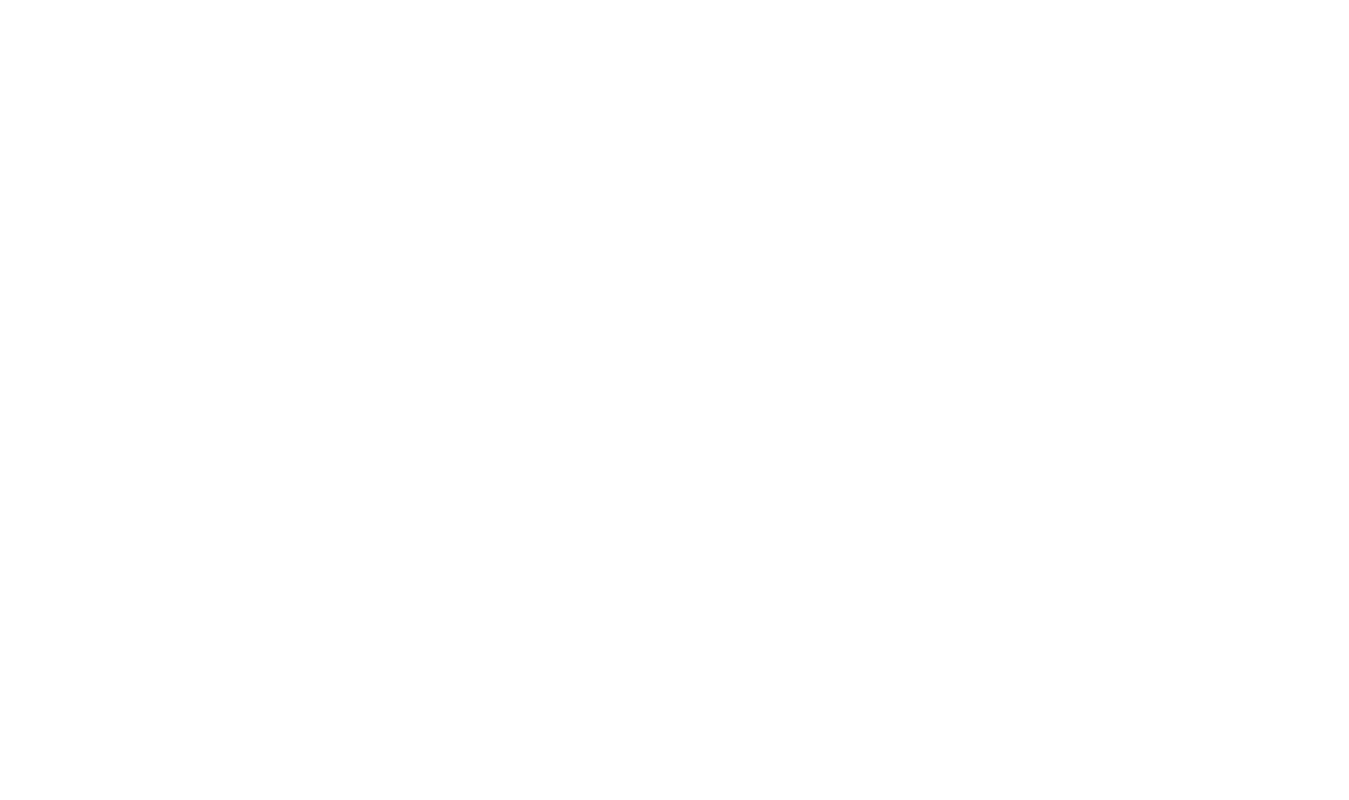
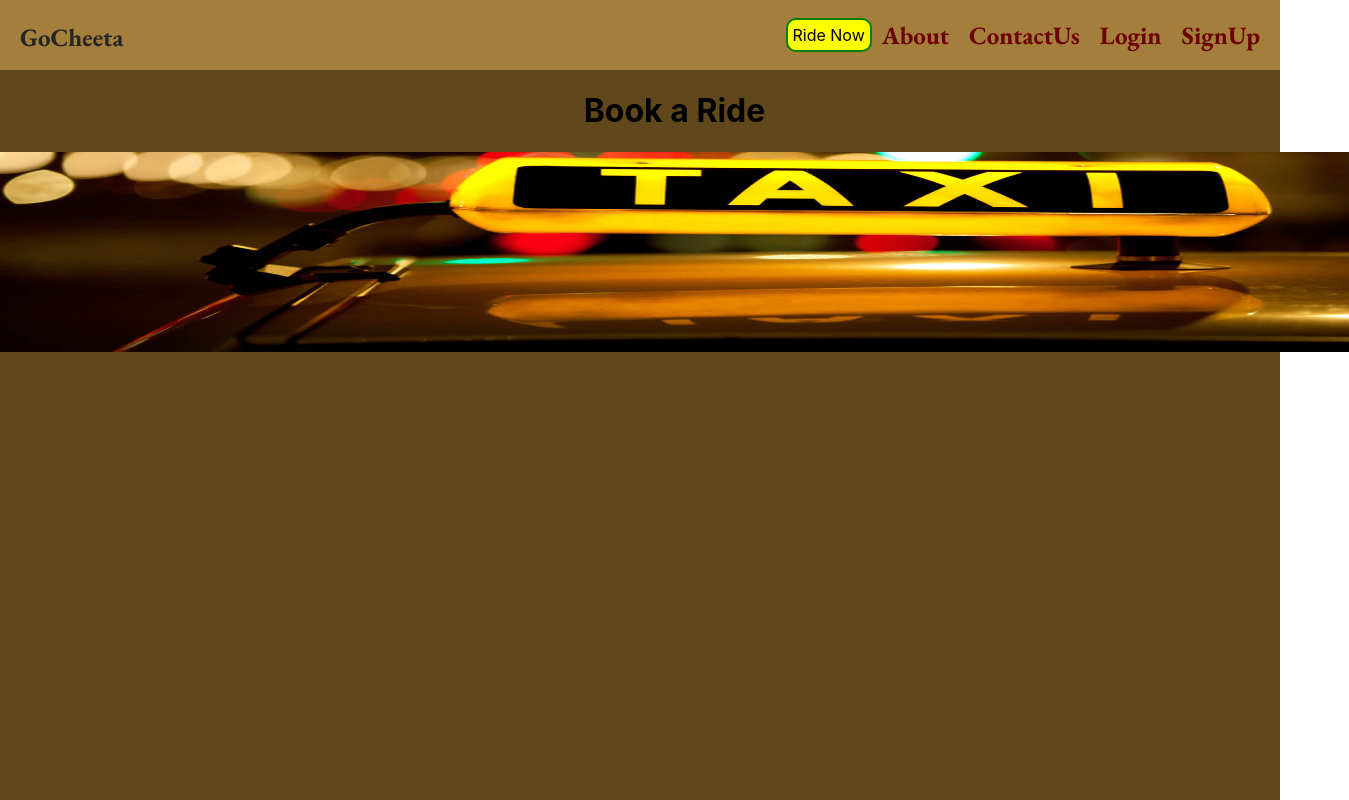
Before and after one commit to shavinduhimath200/gocheeta, a React (Create React App) app: page /RideNow in a window 1280 px wide. Before the commit this address had no page. Shown: the top 800 px of the page, 1349 px wide, since content can reach past the window. Built offline with nearby package versions, Linux system fonts and the light colour scheme; a web font is replaced by a local one.

Commit message:
Ride Now Body

```diff
--- a/src/App.js
+++ b/src/App.js
@@ -3,6 +3,7 @@ import About from './Components/About Components/About'
 import Home from './Home'
 import { BrowserRouter as Router, Route, Routes } from "react-router-dom";
 import ContactUs from './Components/ContactUs Components/ContactUs';
+import RideNow from './Components/Ride Now Components/RideNow';
 
 
 
@@ -17,6 +18,7 @@ function App() {
         <Route path='/' exact element={<Home/>} />
         <Route path='/About' exact element={<About/>} />
         <Route path='/ContactUs' exact element={<ContactUs/>} />
+        <Route path='/RideNow' exact element={<RideNow/>} />
       </Routes>
     </Router>
     )
--- a/src/Components/ContactUs Components/ContactUs.js
+++ b/src/Components/ContactUs Components/ContactUs.js
@@ -1,12 +1,14 @@
 import React from 'react'
 import Navbar from '../HomeComponents/Navbar'
 import ContactUsBody from './ContactUsBody'
+import Footer from '../HomeComponents/Footer'
 
 function ContactUs() {
   return (
     <div>
         <Navbar/>
         <ContactUsBody/>
+        <Footer/>
     </div>
   )
 }
--- a/src/Components/HomeComponents/Footer.css
+++ b/src/Components/HomeComponents/Footer.css
@@ -1,6 +1,6 @@
 @import url('https://fonts.googleapis.com/css2?family=EB+Garamond:wght@700&display=swap');
 .Footercontainer {
-    background: rgb(145, 145, 1);
+    background: rgb(164, 126, 59);
     height: 9rem;
     flex-direction: row;
 }
--- a/src/Components/HomeComponents/HomeBody.css
+++ b/src/Components/HomeComponents/HomeBody.css
@@ -7,7 +7,7 @@
     height: 38rem;
     align-items: center;
     flex-direction: row;
-    background-color: rgb(128, 116, 111);
+    background-color: rgb(97, 72, 28);
 
 }
 .HomeBody_container h1 {
--- a/src/Components/HomeComponents/HomeBody2.css
+++ b/src/Components/HomeComponents/HomeBody2.css
@@ -6,7 +6,7 @@
     height: 50rem;
     align-items: center;
     flex-direction: row;
-    background-color: rgb(128, 116, 111);
+    background-color:rgb(97, 72, 28);
 
 }
 .HomeBody2_Section2 h1 {
@@ -21,7 +21,7 @@
 .HomeBody2_container h2{
     margin-top: -5%;
     font-family: Roboto Slab;
-    font-size: 40px;
+    font-size: 30px;
     text-align: center;
     color: rgb(36, 23, 0);
 
--- a/src/Components/HomeComponents/Navbar.css
+++ b/src/Components/HomeComponents/Navbar.css
@@ -3,7 +3,7 @@
     display: flex;
     flex-direction: row;
     justify-content: space-between;
-    background: rgb(255, 159, 41);
+    background: rgb(164, 126, 59);
     height: 70px;
 }
 .containerpart2{
@@ -28,3 +28,16 @@
     margin-right: 20px;
 
 }
+.RideNowButton{
+    color: black;
+    background-color: yellow;
+    cursor: pointer;
+    border: 2px solid green;
+    border-radius: 10px;
+    padding: 5px;
+    margin-right: 10px;
+}
+.RideNowButton:hover{
+    background-color: rgb(214, 147, 2);
+
+}
--- a/src/Components/HomeComponents/Navbar.js
+++ b/src/Components/HomeComponents/Navbar.js
@@ -7,10 +7,14 @@ function Navbar() {
   const LoadAbout = () => {
   navigate('/About')
   }
-   {
-  const navigate = useNavigate();
+
+
   const LoadContactUs = () => {
   navigate('/ContactUs')
+  }
+
+  const LoadRideNow = () => {
+  navigate('/RideNow')
   }
 
 
@@ -20,6 +24,7 @@ function Navbar() {
     <h2>GoCheeta</h2>
     </div>
       <div className='containerpart2'>
+        <div className='RideNowButton' onClick={LoadRideNow}>Ride Now</div>
         <h3 onClick={LoadAbout}>About</h3>
         <h3 onClick={LoadContactUs}>ContactUs</h3>
         <h3>Login</h3>
@@ -29,7 +34,7 @@ function Navbar() {
 
   )
 
-}
-}
+  }
+
 
 export default Navbar;
--- /dev/null
+++ b/src/Components/Ride Now Components/RideNow.js
@@ -0,0 +1,16 @@
+import React from 'react'
+import Navbar from '../HomeComponents/Navbar'
+import RideNowBody from './RideNowBody'
+
+
+
+function RideNow() {
+  return (
+    <div>
+    <Navbar/>
+    <RideNowBody/>
+    </div>
+  )
+}
+
+export default RideNow
--- /dev/null
+++ b/src/Components/Ride Now Components/RideNowBody.css
@@ -0,0 +1,18 @@
+.RideNowBody_container {
+    background-color: rgb(97, 72, 28);
+    display: flex;
+    height: 100vh;
+
+
+}
+.RideNowBody_container h1{
+    color: rgb(0, 0, 0);
+    text-align: center;
+
+
+}
+.RideNowBody_section1 {
+    display: flex;
+    flex-direction: column;
+
+}
--- /dev/null
+++ b/src/Components/Ride Now Components/RideNowBody.js
@@ -0,0 +1,16 @@
+import React from 'react'
+import "./RideNowBody.css"
+import TaxiIMG from "../../Assets/taxi_img5.jpg"
+
+function RideNowBody() {
+  return (
+    <div className='RideNowBody_container'>
+      <div className='RideNowBody_section1'>
+      <h1>Book a Ride</h1>
+      <img src={TaxiIMG} alt ="" width={1349} height={200} />
+    </div>
+    </div>
+  )
+}
+
+export default RideNowBody
```
Also changed, not shown: src/Assets/taxi_img5.jpg (added), src/Components/Ride Now Components/RideNow.css (added).
